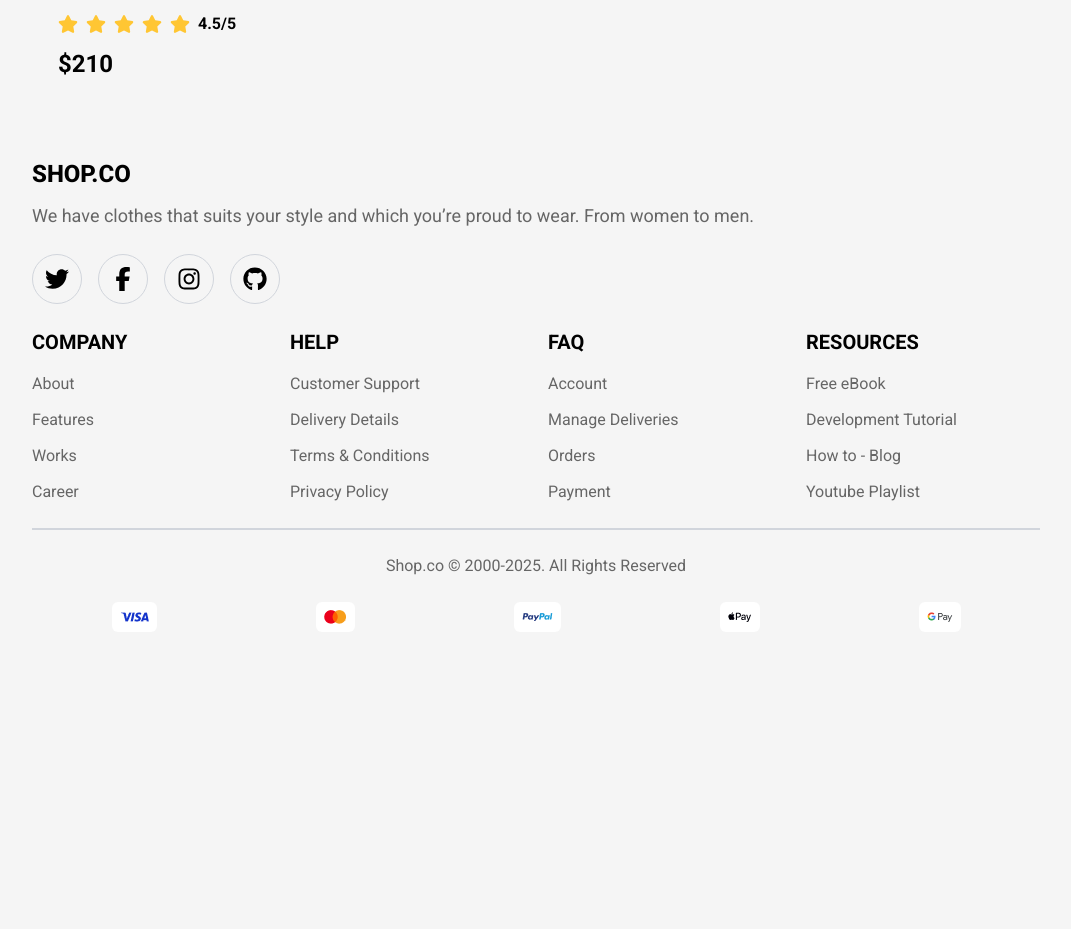
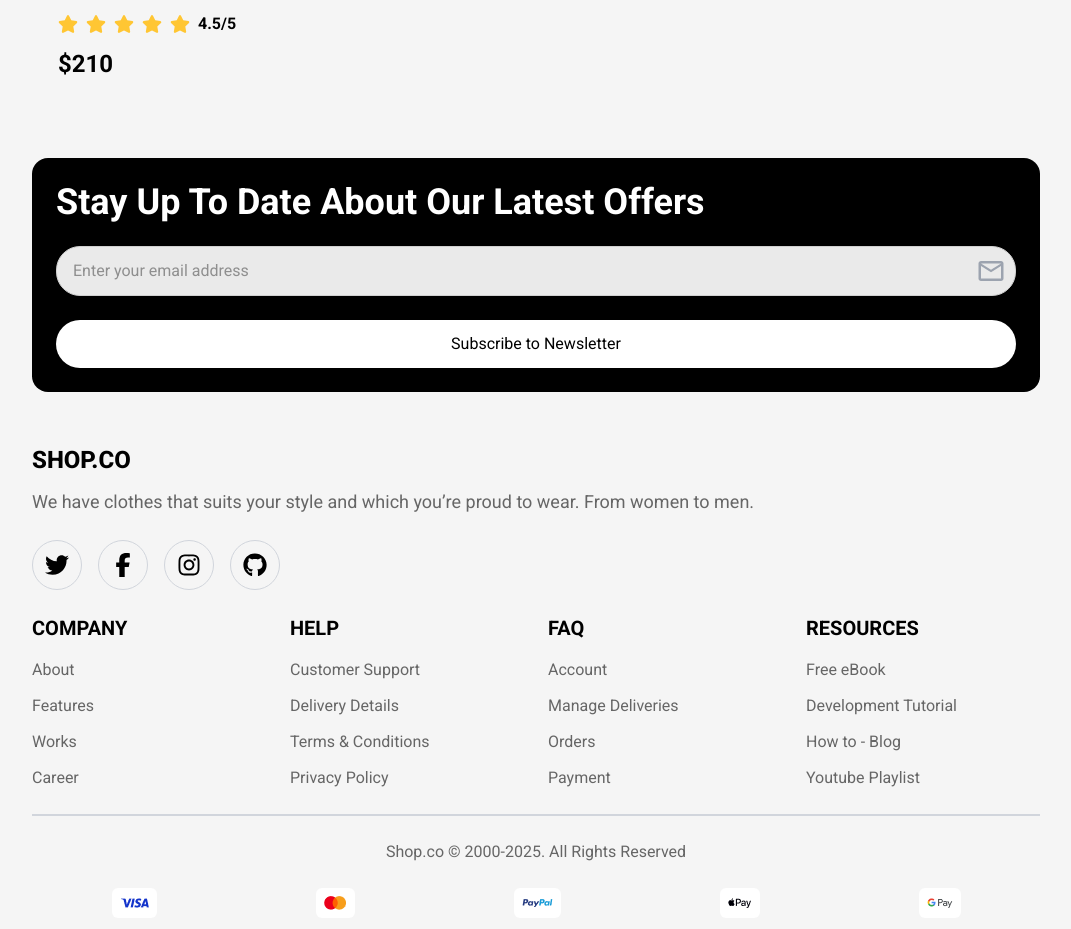
Before and after one commit to Kaydev-cmd/shop-co-web-app, a Next.js app: page /search in a window 1280 px wide. Shown: the part 10800-11729 px from the top of the page, without its empty margins (104-1175 px from the left). Before the commit the page ends 11458 px from the top, so only its background shows below. Built offline with nearby package versions, Linux system fonts and the light colour scheme.

Commit message:
feat: add Subscribe section inside container layout

```diff
--- a/pages/search/index.tsx
+++ b/pages/search/index.tsx
@@ -1,8 +1,9 @@
 import React from "react";
+import Link from "next/link";
 import { useSearchParams } from "next/navigation";
 import { PRODUCT_INFO } from "@/constants";
 import ProductCard from "@/components/common/ProductCard";
-import Link from "next/link";
+import Subscribe from "@/components/common/Subscribe";
 
 const SearchPage = () => {
   const searchParams = useSearchParams();
@@ -16,6 +17,7 @@ const SearchPage = () => {
   });
 
   return (
+    <>
       <section className="container">
         <h1> Search Results for "{query}"</h1>
 
@@ -40,6 +42,11 @@ const SearchPage = () => {
           <p>No products found matching your search.</p>
         )}
       </section>
+
+      <section className="container">
+        <Subscribe />
+      </section>
+    </>
   );
 };
 
```
Lines whose indentation alone changed are shown as unchanged.
